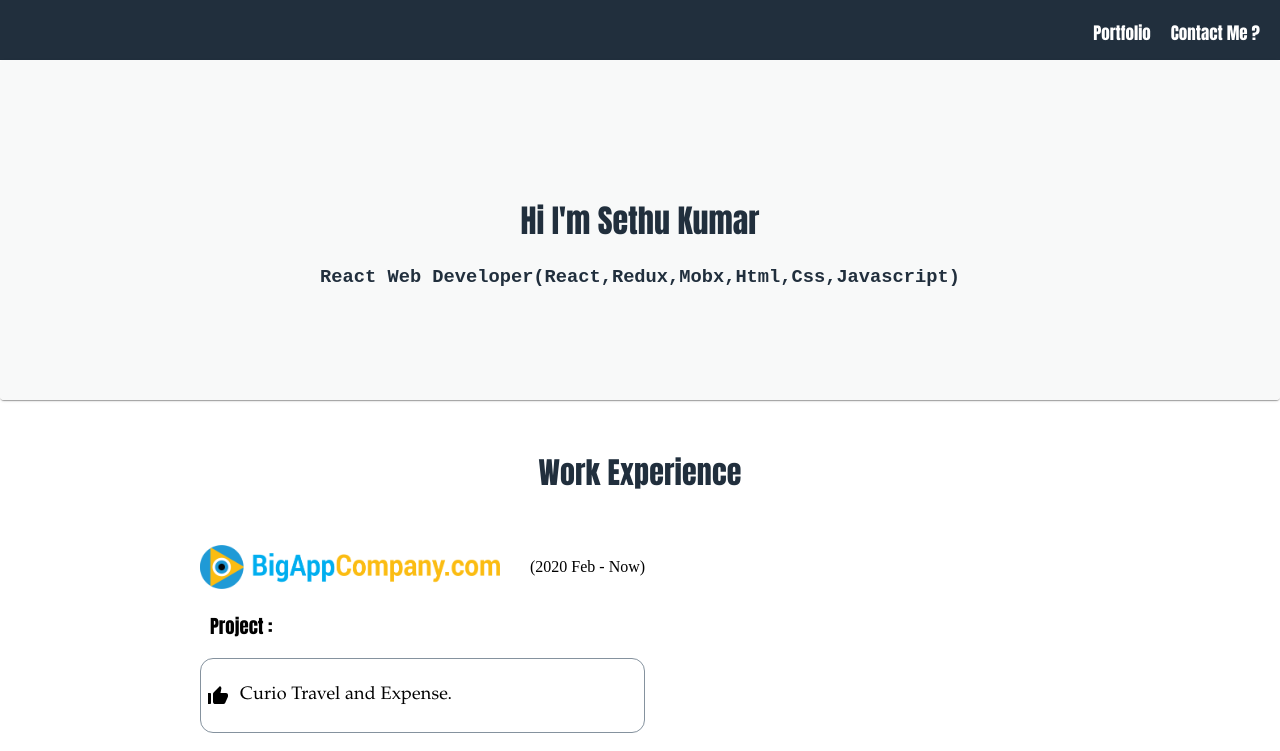
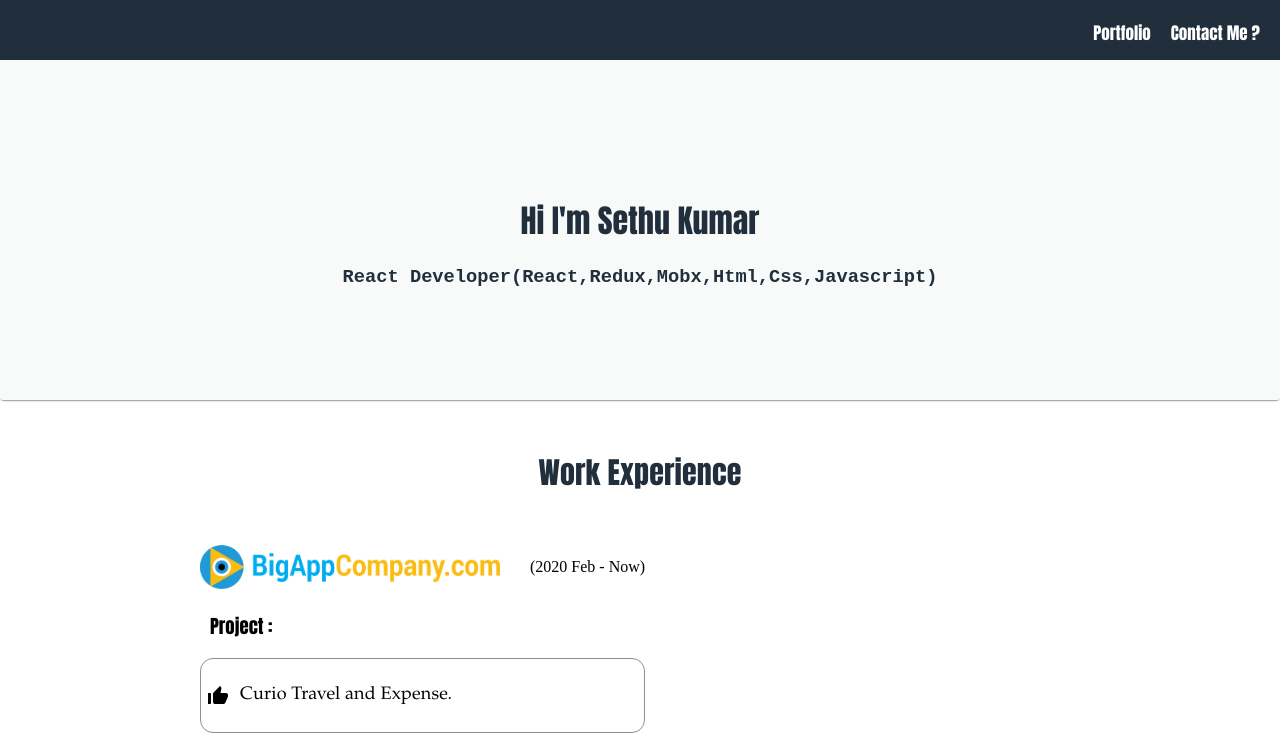
Before and after one commit to sethukumar0001/Myportfolio, a React (Create React App) app: page / in a window 1280 px wide. Shown: the top 751 px of the page. Built offline with nearby package versions, Linux system fonts and the light colour scheme.

Commit message:
border color change

```diff
--- a/src/PortFolio.js
+++ b/src/PortFolio.js
@@ -239,7 +239,7 @@ function PortFolio(props) {
               Hi I'm Sethu Kumar
                  </TextDiv>
             <TextDiv1>
-              React Web Developer(React,Redux,Mobx,Html,Css,Javascript)
+              React Developer(React,Redux,Mobx,Html,Css,Javascript)
                  </TextDiv1>
           </center>
         </CardContentDiv>
```
